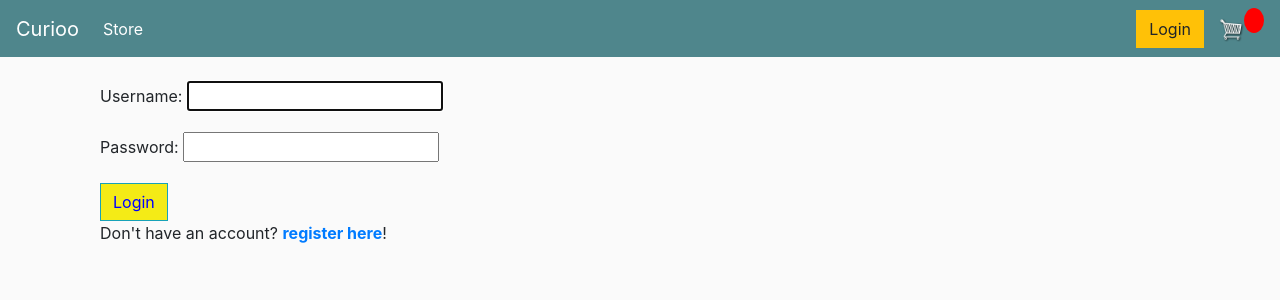
After one commit to jayshah52/E-commerce-django, a Django app: page /login/ in a window 1280 px wide. The commit adds this page. Shown: the top 300 px of the page. Run offline with Django 3.2, Linux system fonts and the light colour scheme; some libraries are stand-ins or nearby versions.

Commit message:
Login and Logout functionality

```diff
--- /dev/null
+++ b/ecomsite/store/templates/store/login.html
@@ -0,0 +1,13 @@
+{% extends 'store/main.html' %}
+{% load static %}
+{% block content %}
+
+    <div class="container">
+        <form method="POST">
+        {% csrf_token %}
+        {{form.as_p}}
+            <button style="background-color:#F4EB16; color:blue" class="btn btn-outline-info" type="submit">Login</button>
+        </form>
+        Don't have an account? <a href="/register" target="blank"><strong>register here</strong></a>!
+    </div>
+{% endblock %}
--- a/ecomsite/store/templates/store/main.html
+++ b/ecomsite/store/templates/store/main.html
@@ -6,8 +6,7 @@
 
     <meta name="viewport" content="width=device-width, initial-scale=1, maximum-scale=1, minimum-scale=1"/>
 
-    <link rel="stylesheet" href="https://stackpath.bootstrapcdn.com/bootstrap/4.4.1/css/bootstrap.min.css"
-          integrity="sha384-Vkoo8x4CGsO3+Hhxv8T/Q5PaXtkKtu6ug5TOeNV6gBiFeWPGFN9MuhOf23Q9Ifjh" crossorigin="anonymous">
+  <link rel="stylesheet" href="https://maxcdn.bootstrapcdn.com/bootstrap/4.5.2/css/bootstrap.min.css">
 
     <link rel="stylesheet" type="text/css" href="{% static 'css/main.css' %}">
     <script type="text/javascript">
@@ -50,7 +49,11 @@
 
         </ul>
         <div class="form-inline my-2 my-lg-0">
-            <a href="#" class="btn btn-warning">Login</a>
+            {% if user.is_authenticated %}
+            <a href="{% url 'login' %}" class="btn btn-warning">Logout</a>
+            {% else %}
+            <a href="{% url 'login' %}" class="btn btn-warning">Login</a>
+            {% endif %}
 
             <a href="{% url 'cart' %}">
                 <img id="cart-icon" src="{% static 'images/cart.png' %}">
--- a/ecomsite/store/urls.py
+++ b/ecomsite/store/urls.py
@@ -1,10 +1,14 @@
+from django.contrib.auth.views import LogoutView
 from django.urls import path
 
 from . import views
+# from .views import CustomLoginView
 
 urlpatterns = [
 	#Leave as empty string for base url
 	path('', views.store, name="store"),
+	path("login/", views.login_request, name="login"),
+path("logout", views.logout_request, name="logout"),
 	path('cart/', views.cart, name="cart"),
 	path('checkout/', views.checkout, name="checkout"),
 	path('update_item/', views.updateItem, name = "update_item"),
--- a/ecomsite/store/views.py
+++ b/ecomsite/store/views.py
@@ -3,12 +3,43 @@
 import json
 import datetime
 
+from django.contrib import messages
+from django.contrib.auth import authenticate, login, logout
+from django.contrib.auth.forms import AuthenticationForm
+from django.contrib.auth.views import LoginView
 from django.http import JsonResponse
-from django.shortcuts import render
+from django.shortcuts import render, redirect
+from django.urls import reverse_lazy
 from django.views.decorators.csrf import csrf_exempt
 
 from .models import *
 
+
+
+def login_request(request):
+    if request.method == 'POST':
+        form = AuthenticationForm(request=request, data=request.POST)
+        if form.is_valid():
+            username = form.cleaned_data.get('username')
+            password = form.cleaned_data.get('password')
+            user = authenticate(username=username, password=password)
+            if user is not None:
+                login(request, user)
+                messages.info(request, f"You are now logged in as {username}")
+                return redirect('/')
+            else:
+                messages.error(request, "Invalid username or password.")
+        else:
+            messages.error(request, "Invalid username or password.")
+    form = AuthenticationForm()
+    return render(request = request,
+                    template_name = "store/login.html",
+                    context={"form":form})
+
+def logout_request(request):
+    logout(request)
+    messages.info(request, "Logged out successfully!")
+    return redirect("main:homepage")
 
 def store(request):
 
```
Also changed, not shown: ecomsite/db.sqlite3.
